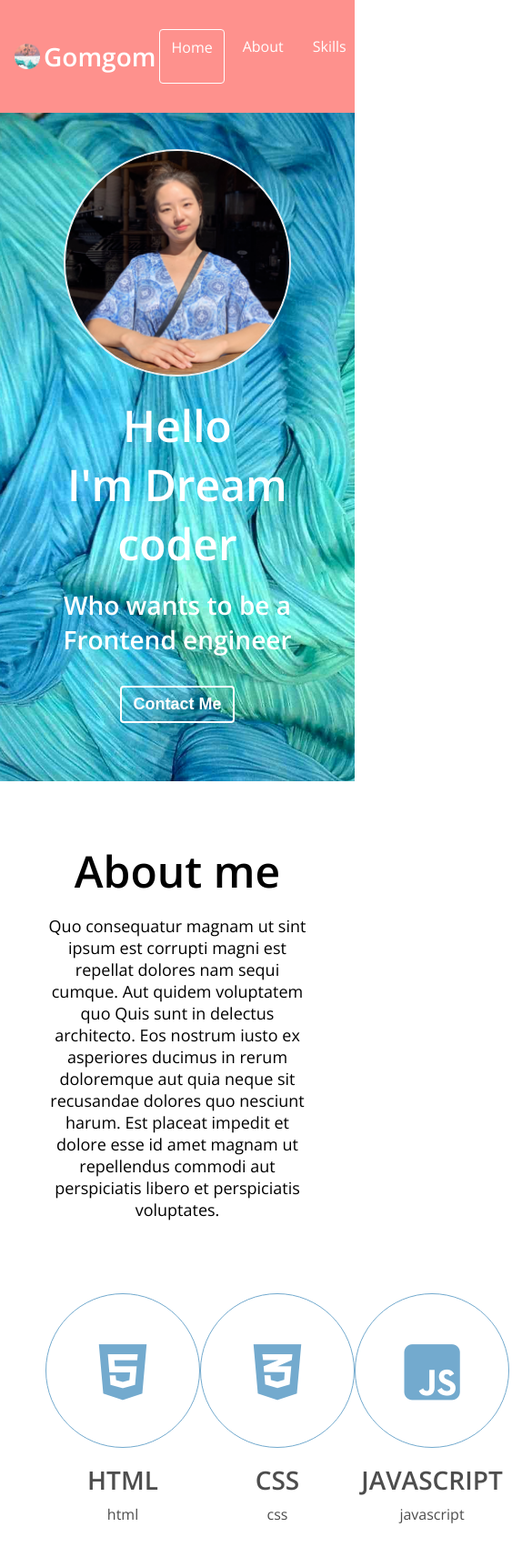
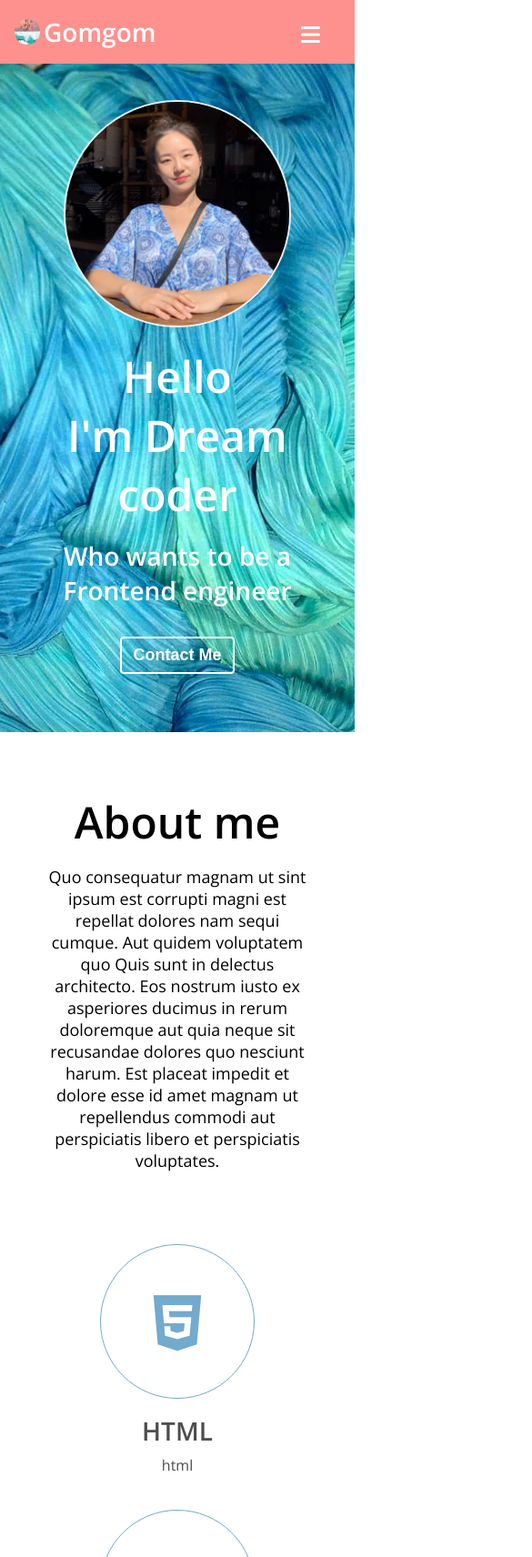
Before and after one commit to gomgom35b/portfolio-website-practice, a plain HTML site: page index.html in a window 390 px wide. Shown: the top 1712 px of the page at 91% size, 585 px wide, since content can reach past the window. Drawn offline with nearby package versions, Linux system fonts and the light colour scheme.

Commit message:
CSS : Responsive

```diff
--- a/index.html
+++ b/index.html
@@ -27,6 +27,11 @@
             <li class="navbar__menu__item">Testimonial</li>
             <li class="navbar__menu__item">Contact</li>
         </ul>
+
+        <!-- Toggle button -->
+        <button class="navbar__toggle-btn">
+            <i class="fas fa-bars"></i>
+        </button>
     </nav>
     <!-- Home -->
     <section id="home">
--- a/style.css
+++ b/style.css
@@ -140,6 +140,14 @@ p {
   background-color: var(--color-dark-pink);
 }
 
+.navbar__toggle-btn {
+  position: absolute;
+  top: 24px;
+  right: 32px;
+  font-size: 24px;
+  color: var(--color-white);
+  display: none;
+}
 /* Home */
 
 #home {
@@ -466,3 +474,42 @@ p {
   transform: scale(1.1);
   color: var(--color-yellow);
 }
+
+@media screen and (max-width: 768px) {
+  .navbar__toggle-btn {
+    display: block;
+  }
+
+  #navbar {
+    flex-direction: column;
+    align-items: flex-start;
+  }
+
+  .navbar__menu {
+    flex-direction: column;
+    text-align: center;
+    width: 100%;
+    display: none;
+  }
+
+  .about__majors {
+    flex-direction: column;
+  }
+
+  .major {
+    margin-bottom: 38px;
+  }
+
+  .skillset {
+    flex-direction: column;
+  }
+
+  .project {
+    flex-grow: 1;
+  }
+
+  .testimonial__avatar {
+    width: 80px;
+    height: 80px;
+  }
+}
```
